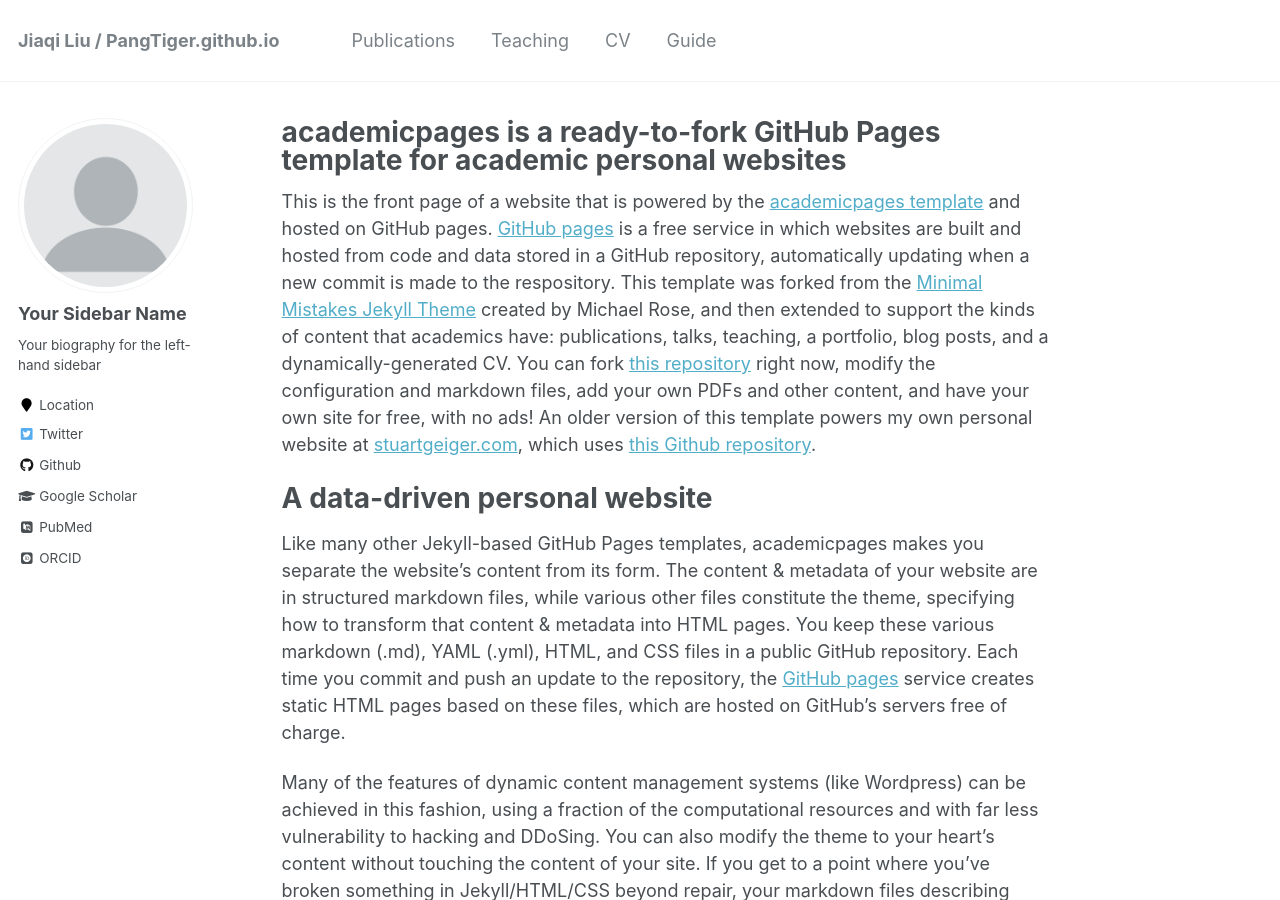
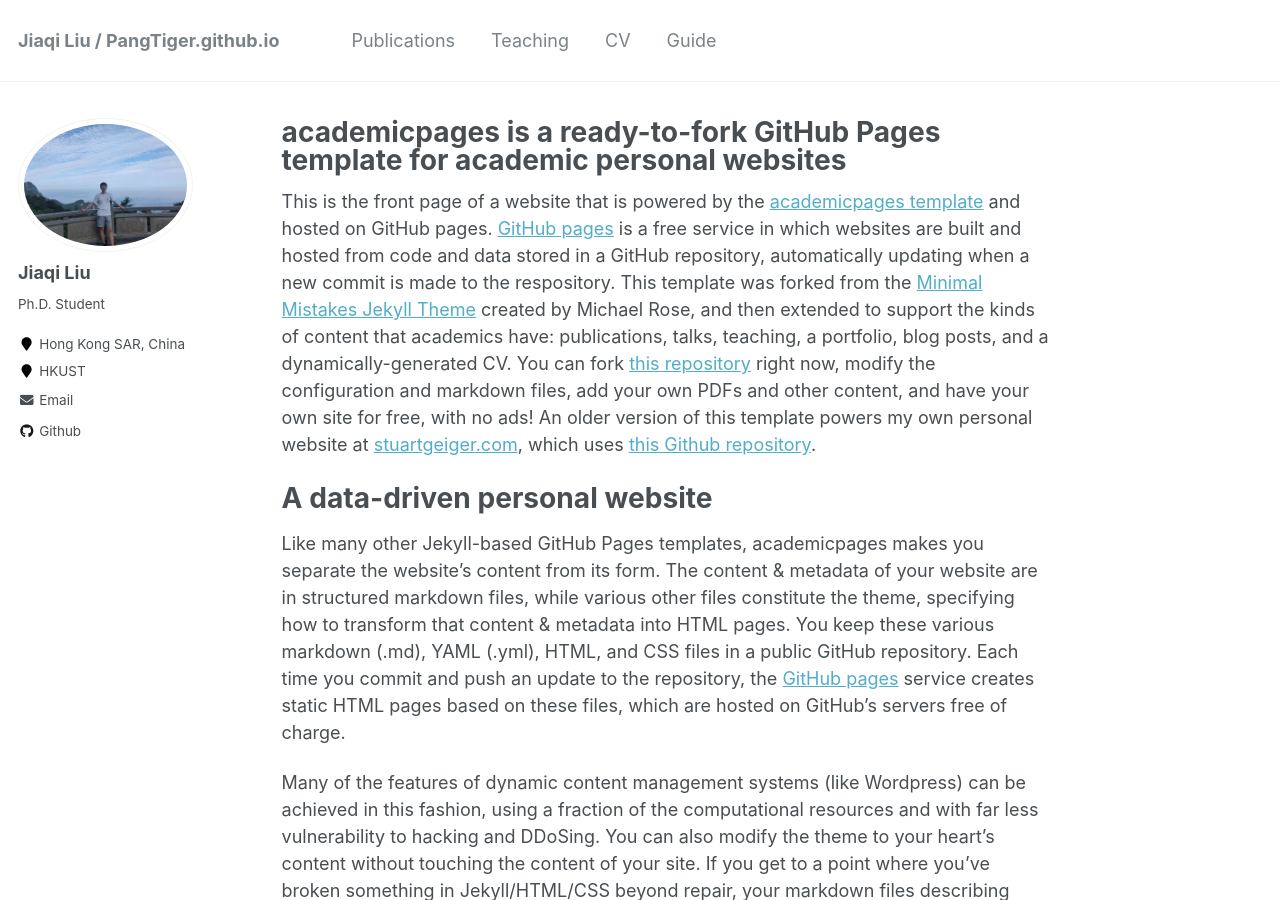
Before and after one commit to PangTiger/Rickrick.github.io, a Jekyll site: the page built from _pages/about.md, in a window 1280 px wide and 900 px high. Built offline with Jekyll 4.4.1, drawn with Linux system fonts in a browser that asks for light colours; some web fonts are replaced.

Commit message:
Update _config.yml

```diff
--- a/_config.yml
+++ b/_config.yml
@@ -12,7 +12,7 @@ title                    : "Jiaqi Liu / PangTiger.github.io"
 title_separator          : "-"
 name                     : &name "Jiaqi Liu"
 description              : &description "personal description"
-url                      : https://academicpages.github.io # the base hostname & protocol for your site e.g. "https://mmistakes.github.io"
+url                      : https://pangtiger.github.io # the base hostname & protocol for your site e.g. "https://mmistakes.github.io"
 baseurl                  : "" # the subpath of your site, e.g. "/blog"
 repository               : "academicpages/academicpages.github.io"
 teaser                   :  # filename of teaser fallback teaser image placed in /images/, .e.g. "500x300.png"
@@ -81,14 +81,14 @@ analytics:
 
 # Site Author
 author:
-  name             : "Your Sidebar Name"
-  avatar           : "profile.png"
-  bio              : "Your biography for the left-hand sidebar"
-  location         : "Location"
-  employer         :
-  pubmed           : "https://www.ncbi.nlm.nih.gov/pubmed/?term=john+snow"
-  googlescholar    : "http://yourfullgooglescholarurl.com"
-  email            :
+  name             : "Jiaqi Liu"
+  avatar           : "Jiaqi-photo.jpg"
+  bio              : "Ph.D. Student"
+  location         : "Hong Kong SAR, China"
+  employer         : "HKUST"
+  pubmed           :
+  googlescholar    :
+  email            : "jliuel@connect.ust.hk"
   researchgate     :  # example: "https://www.researchgate.net/profile/yourprofile"
   uri              :
   bitbucket        :
@@ -97,20 +97,20 @@ author:
   flickr           :
   facebook         :
   foursquare       :
-  github           : "academicpages"
+  github           : "PangTiger"
   google_plus      :
   keybase          :
   instagram        :
   impactstory      : #"https://profiles.impactstory.org/u/xxxx-xxxx-xxxx-xxxx"
   lastfm           :
   linkedin         :
-  orcid            : "http://orcid.org/yourorcidurl"
+  orcid            :
   pinterest        :
   soundcloud       :
   stackoverflow    : # http://stackoverflow.com/users/123456/username
   steam            :
   tumblr           :
-  twitter          : "replacethistwitterhandle"
+  twitter          : #"replacethistwitterhandle"
   vine             :
   weibo            :
   xing             :
```
